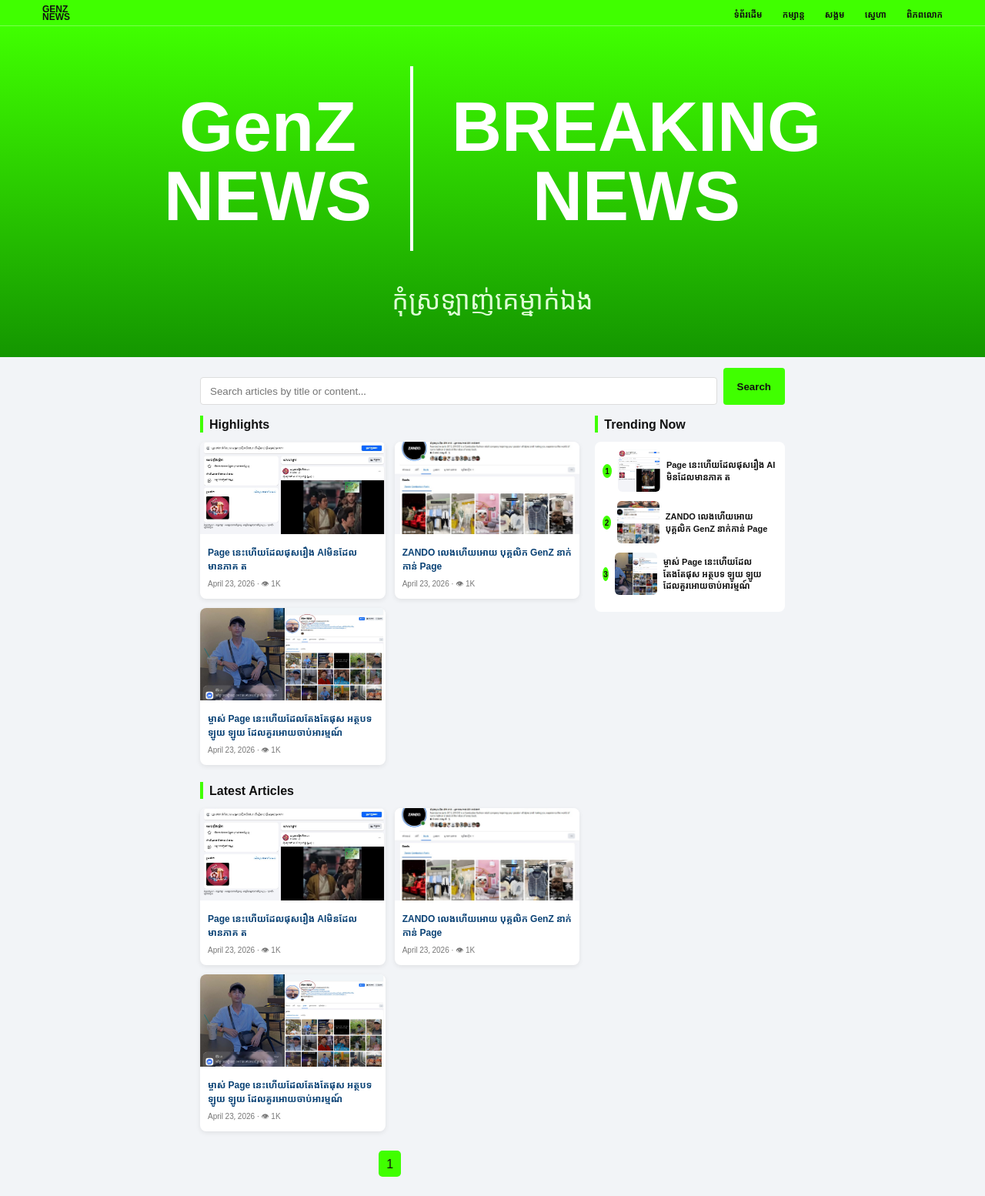
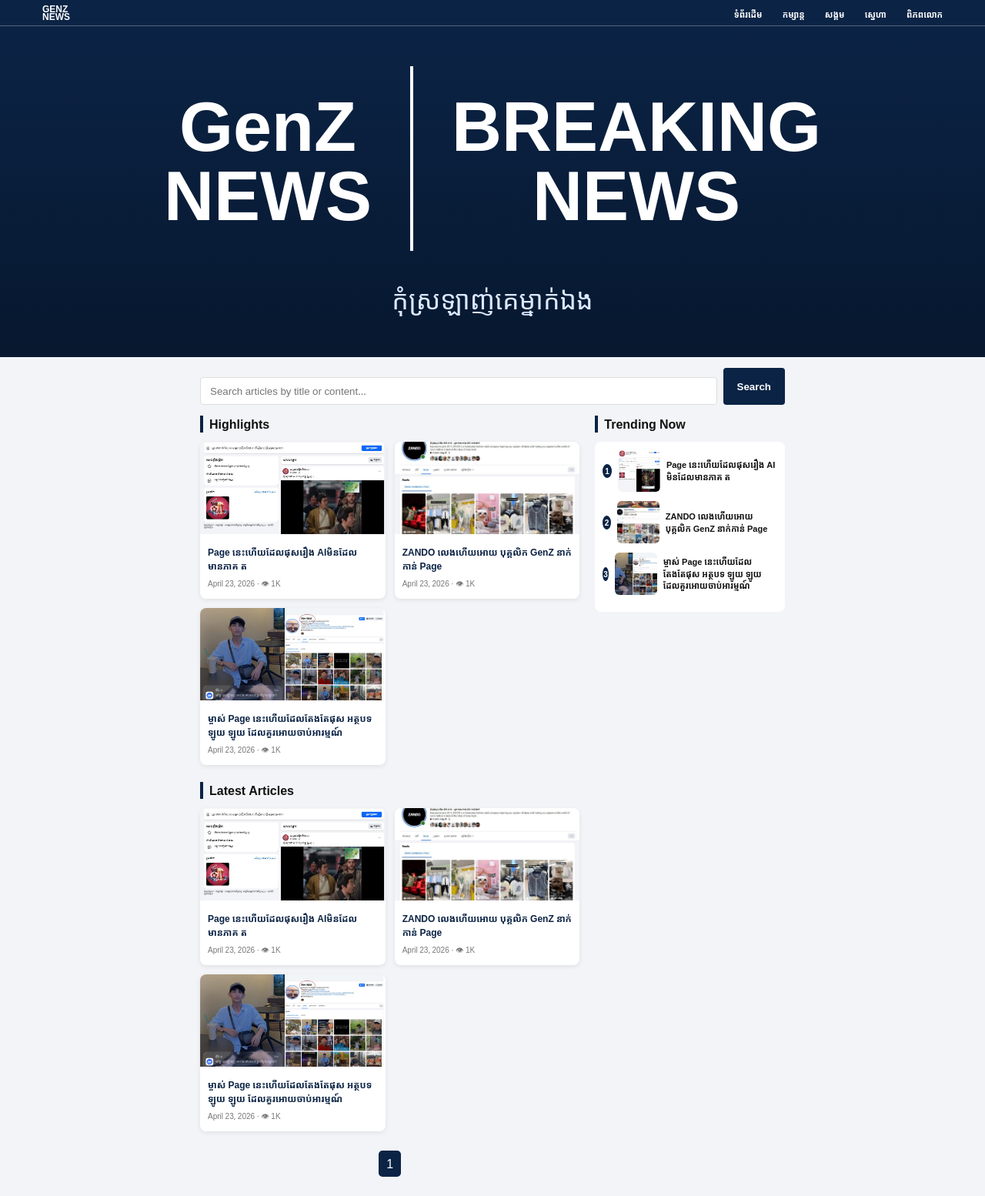
Before and after one commit to hoengmengdy/GenZ, a plain HTML site: page index.html in a window 1280 px wide. Shown: the whole page at 77% size. Drawn offline with Linux system fonts and the light colour scheme.

Commit message:
update code

```diff
--- a/style.css
+++ b/style.css
@@ -10,16 +10,13 @@
     color: #111;
 }
 
-
-/* HEADER */
-
 header {
     position: fixed;
     top: 0;
     left: 0;
     width: 100%;
     height: 34px;
-    background: rgb(64, 255, 0);
+    background: #0b2345;
     display: flex;
     justify-content: center;
     align-items: center;
@@ -36,7 +33,7 @@
 }
 
 .logo {
-    color: #111;
+    color: #fff;
     font-weight: 900;
     font-size: 12px;
     line-height: 10px;
@@ -45,7 +42,7 @@
 
 .menu a {
     text-decoration: none;
-    color: #111;
+    color: #fff;
     font-size: 11px;
     font-weight: 700;
     margin-left: 22px;
@@ -56,13 +53,10 @@
     opacity: .7;
 }
 
-
-/* HERO */
-
 .hero {
     margin-top: 34px;
     height: 430px;
-    background: linear-gradient( rgb(64, 255, 0), rgb(20, 150, 0));
+    background: linear-gradient(#0b2345, #07182f);
     display: flex;
     justify-content: center;
     align-items: center;
@@ -93,11 +87,8 @@
 .hero p {
     margin-top: 40px;
     font-size: 34px;
-    color: #dfffd5;
+    color: #dce8ff;
 }
-
-
-/* SEARCH */
 
 .search {
     max-width: 760px;
@@ -114,17 +105,14 @@
 }
 
 .search button {
-    background: rgb(64, 255, 0);
+    background: #0b2345;
     border: none;
-    color: #111;
+    color: #fff;
     padding: 8px 18px;
     border-radius: 4px;
     font-weight: bold;
     cursor: pointer;
 }
-
-
-/* CONTENT */
 
 .container {
     max-width: 760px;
@@ -137,12 +125,9 @@
 h2 {
     font-size: 16px;
     margin-bottom: 12px;
-    border-left: 4px solid rgb(64, 255, 0);
+    border-left: 4px solid #0b2345;
     padding-left: 8px;
 }
-
-
-/* NEWS CARDS */
 
 .grid {
     display: grid;
@@ -178,7 +163,7 @@
 .content h3 {
     font-size: 12px;
     line-height: 1.5;
-    color: #0a4275;
+    color: #0b2345;
 }
 
 .meta {
@@ -186,9 +171,6 @@
     color: #777;
     margin-top: 6px;
 }
-
-
-/* TRENDING */
 
 .trending {
     background: #fff;
@@ -209,8 +191,8 @@
     width: 18px;
     height: 18px;
     border-radius: 50%;
-    background: rgb(64, 255, 0);
-    color: #111;
+    background: #0b2345;
+    color: #fff;
     display: flex;
     justify-content: center;
     align-items: center;
@@ -231,9 +213,6 @@
     line-height: 1.4;
 }
 
-
-/* PAGINATION */
-
 .pagination {
     text-align: center;
     margin: 25px 0;
@@ -241,14 +220,11 @@
 
 .pagination span {
     display: inline-block;
-    background: rgb(64, 255, 0);
-    color: #111;
+    background: #0b2345;
+    color: #fff;
     padding: 6px 10px;
     border-radius: 5px;
 }
-
-
-/* ARTICLE PAGE */
 
 .article-box {
     background: #fff;
@@ -258,8 +234,8 @@
 }
 
 .badge {
-    background: rgb(64, 255, 0);
-    color: #111;
+    background: #0b2345;
+    color: #fff;
     display: inline-block;
     padding: 5px 12px;
     border-radius: 30px;
@@ -292,9 +268,9 @@
 }
 
 .share button {
-    background: rgb(64, 255, 0);
+    background: #0b2345;
     border: none;
-    color: #111;
+    color: #fff;
     padding: 10px 18px;
     border-radius: 5px;
     cursor: pointer;
@@ -321,15 +297,12 @@
 
 .post-btn {
     margin-top: 15px;
-    background: rgb(64, 255, 0);
-    color: #111;
+    background: #0b2345;
+    color: #fff;
     border: none;
     padding: 12px 20px;
     border-radius: 6px;
 }
-
-
-/* RELATED */
 
 .related {
     margin-top: 50px;
@@ -344,13 +317,10 @@
 }
 
 .sidebar h3 {
-    border-left: 4px solid rgb(64, 255, 0);
+    border-left: 4px solid #0b2345;
     padding-left: 10px;
     margin-bottom: 20px;
 }
-
-
-/* MOBILE */
 
 @media(max-width:768px) {
     .hero {
```
Also changed, not shown: article1.html (+1 -1 lines), article2.html (+1 -1 lines), article3.html (+1 -1 lines).
